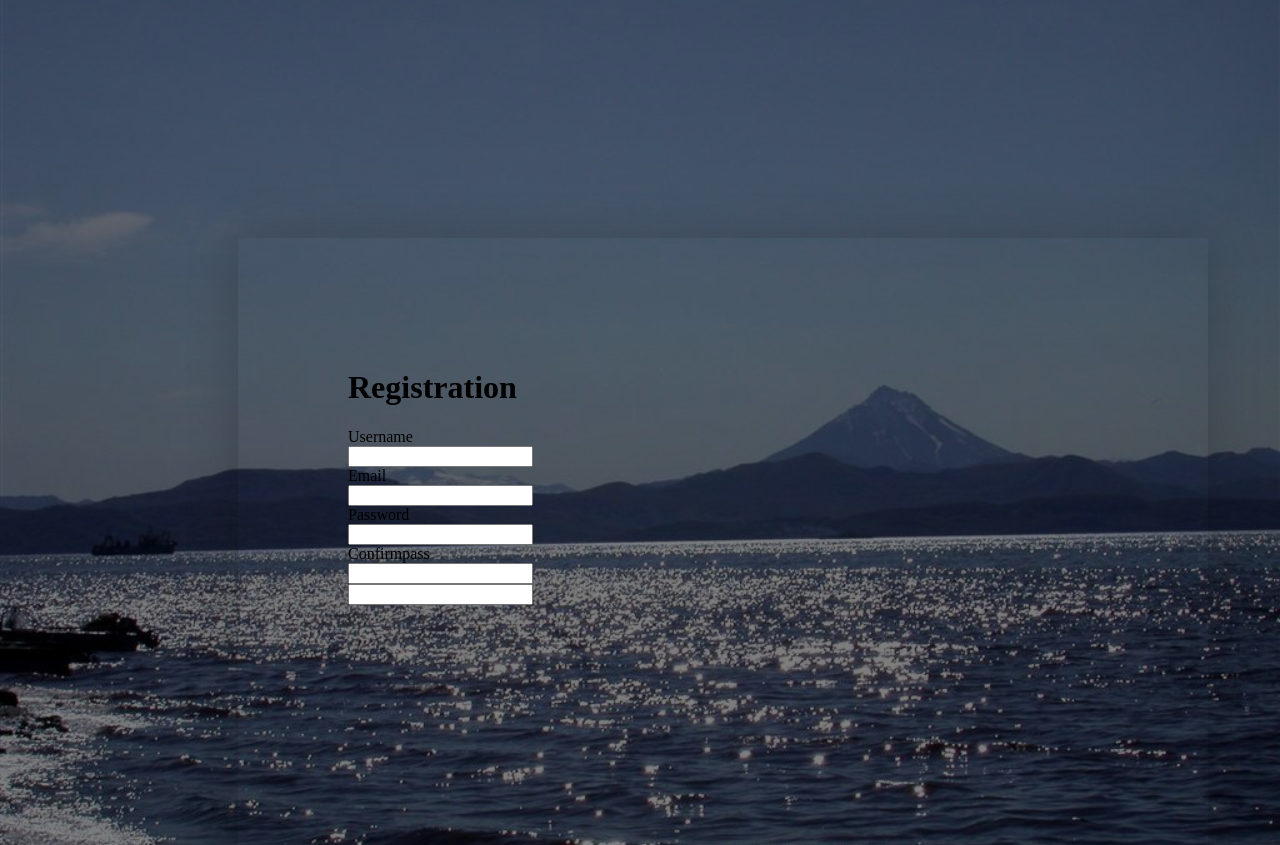
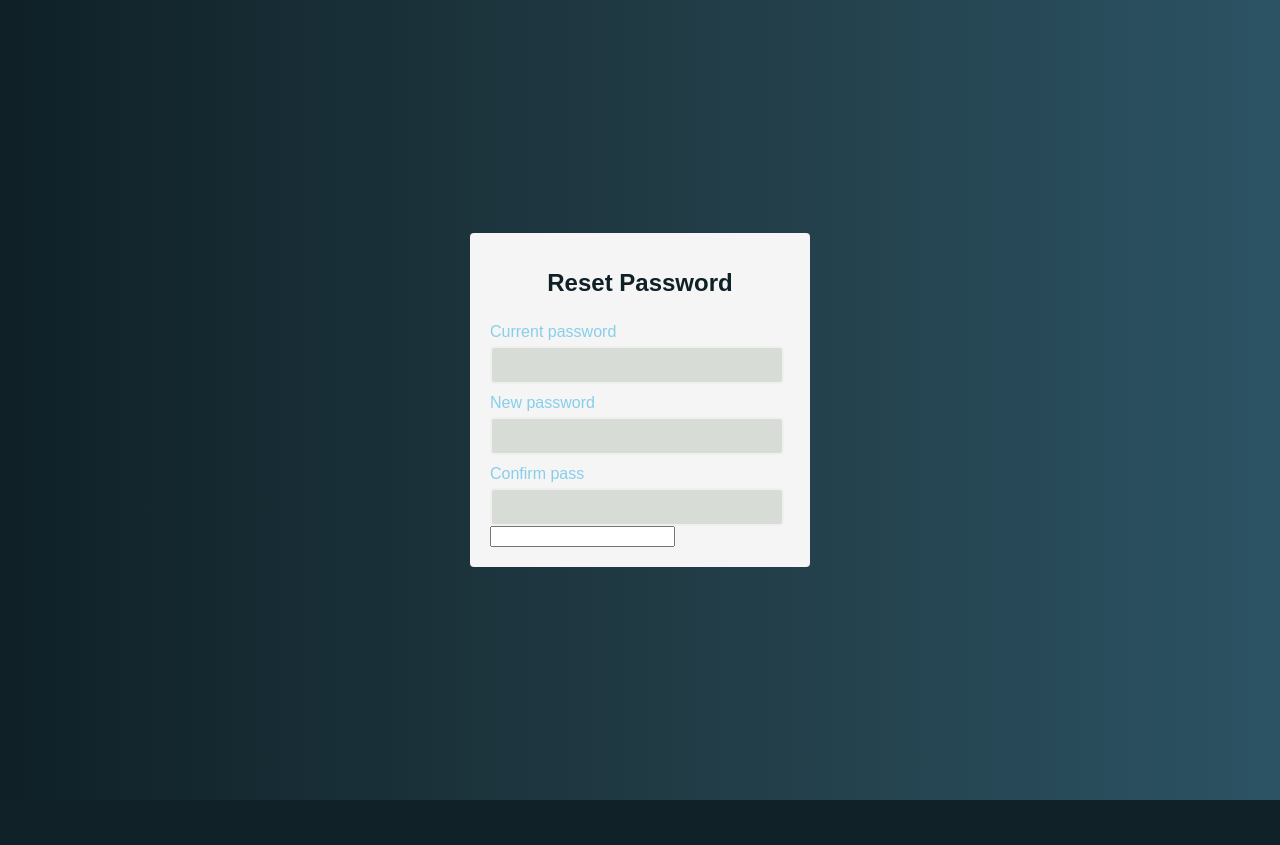
Before and after one commit to n1lby73/industrial-IOT, a Python web app: template webApp/templates/knownUserFp.html in a window 1280 px wide. Shown: the top 845 px of the page. After the commit the page ends 800 px from the top, so only its background shows below. Run offline with Jinja, Linux system fonts and the light colour scheme; the template is opened without the code that fills it, so the values that code supplies are empty, except form fields; tables that the repository leaves empty hold one stand-in row (values such as "Sample post"); form fields are guessed from the names that the template uses.

Commit message:
webApp/templates/knownUserFp.html

```diff
--- a/webApp/templates/knownUserFp.html
+++ b/webApp/templates/knownUserFp.html
@@ -4,15 +4,15 @@
     <meta charset="UTF-8">
     <meta http-equiv="X-UA-Compatible" content="IE=edge">
     <meta name="viewport" content="width=device-width, initial-scale=1.0">
-    <link rel="stylesheet" href="{{url_for('static', filename='style.css') }}"/>
-    <title>Sign up page</title>
+    <link rel="stylesheet" href="{{url_for('static', filename='/css/knownUserFp.css') }}"/>
+    <title>Reset password</title>
 </head>
 <body>
     <div class="register__con">
         <div class="container">
             <form id="form" method="post" action="">
 
-                <h1 id="h1">Registration</h1>
+                <h1 id="h1">Reset Password</h1>
 
                 {{ form.csrf_token }}
 
@@ -20,11 +20,11 @@
 
                     <div class="text">
 
-                        {{ form.username.label }}
+                        {{ form.currentPassword.label }}
 
                     </div>
 
-                    {{ form.username }}
+                    {{ form.currentPassword }}
 
                 </div>
 
@@ -32,27 +32,14 @@
 
                     <div class="text">
 
-                        {{ form.email.label }}
+                        {{ form.newPassword.label }}
 
                     </div>
 
-                    {{ form.email }}
+                    {{ form.newPassword }}
 
                 </div>
-
-                <div class="input-control">
-
-                    <div class="text">
-
-                        {{ form.password.label }}
-
-                    </div>
-
-                    {{ form.password }}
-
-                </div>
-
-                {% for errors in form.password.errors %}
+                {% for errors in form.newPassword.errors %}
                 {{ errors }}
                 {% endfor %}
 
@@ -60,23 +47,18 @@
 
                     <div class="text">
 
-                        {{ form.confirmpass.label }}
+                        {{ form.confirmPass.label }}
 
                     </div>
 
-                    {{ form.confirmpass }}
+                    {{ form.confirmPass }}
 
                 </div>
-
-                {% for errors in form.password.errors %}
+                {% for errors in form.confirmPass.errors %}
                 {{ errors }}
                 {% endfor %}
 
-                <!-- <div class="signup"> -->
-
-                {{ form.reg(class="signup") }}
-
-                <!-- </div> -->
+                {{ form.reset }}
 
             </form>
         </div>
```
